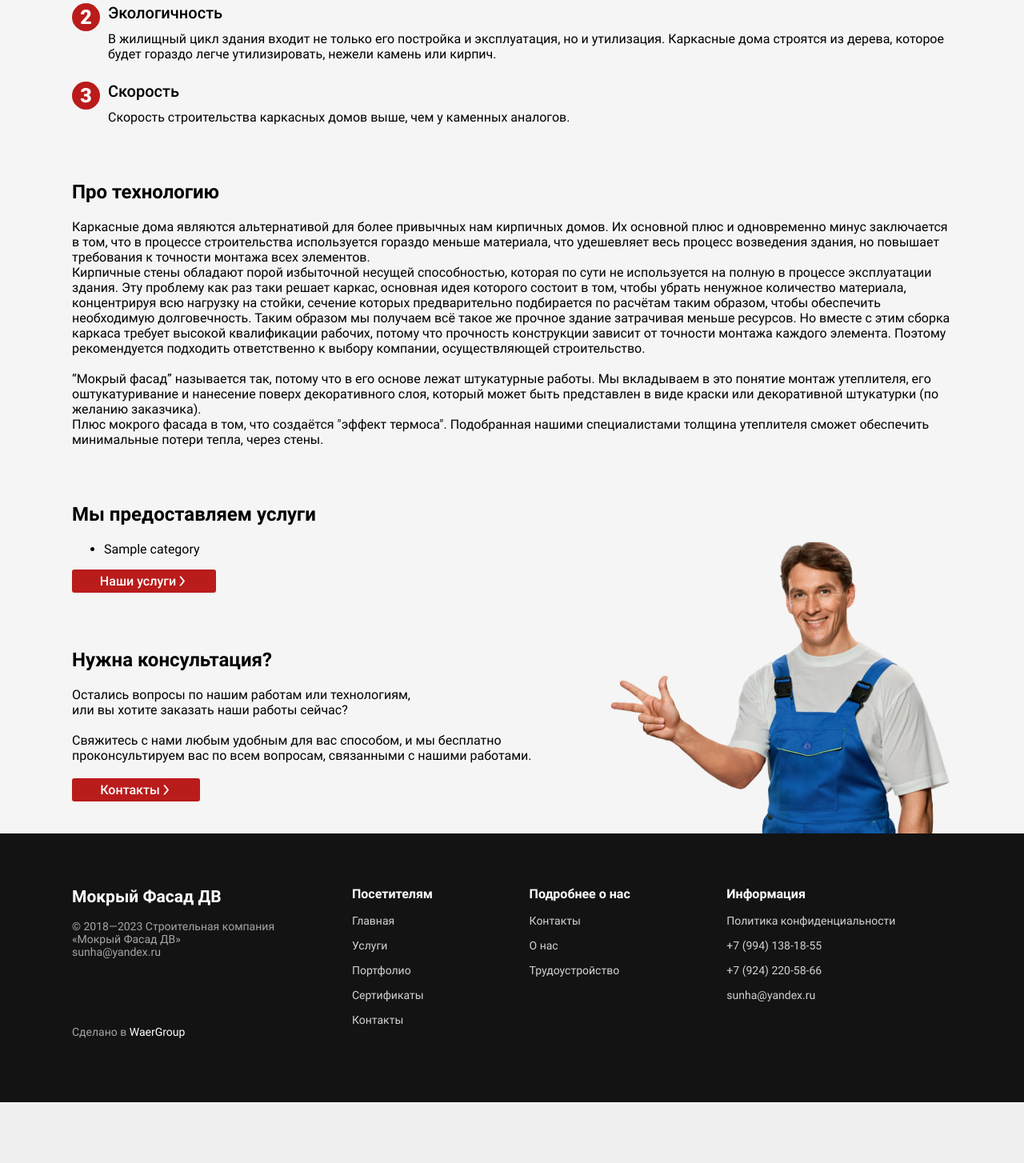
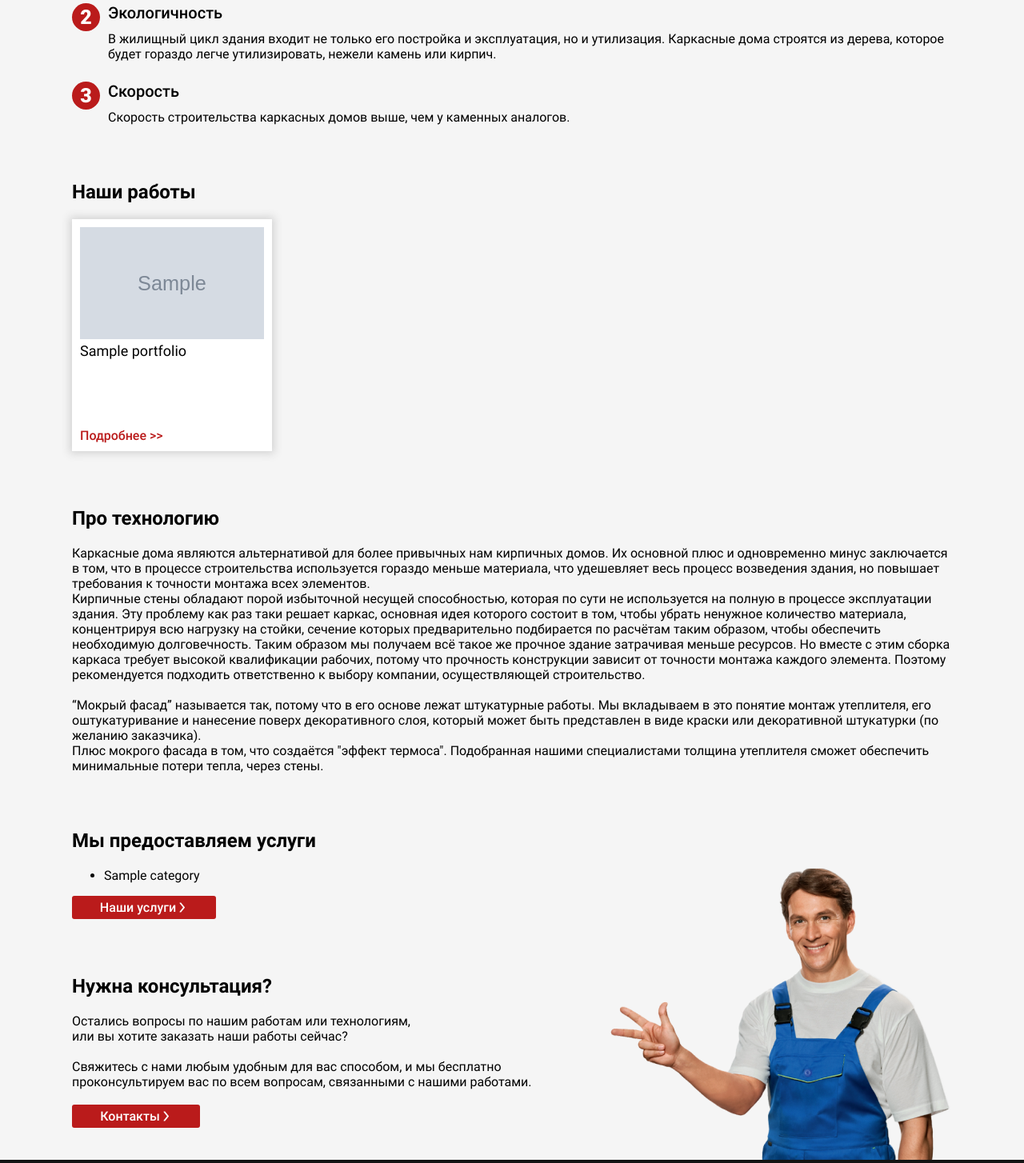
Before and after one commit to TheDronIt/mokriyfasaddv, a Django app: page / in a window 1280 px wide. Shown: the part 712-2166 px from the top of the page at 80% size. Before the commit the page ends 2090 px from the top, so only its background shows below. Run offline with Django 4.2, Linux system fonts and the light colour scheme; tables that the repository leaves empty hold one stand-in row (values such as "Sample post"); grey boxes marked "Sample" are stand-in pictures; some libraries are stand-ins or nearby versions.

Commit message:
0502231501

```diff
--- a/web/templates/page/index.html
+++ b/web/templates/page/index.html
@@ -40,6 +40,7 @@
 			</div>
 		</section>
 
+
 		<section class="section">
 			<h2 class="section_title">Преимущества нашего метода</h2>
 			<div class="advantage_card">
@@ -62,7 +63,21 @@
 			</div>
 		</section>
 
-		<!-- ДОБАВИТЬ НАШИ РАБОТЫ -->
+		<section class="section">
+			<h2 class="section_title">Наши работы</h2>
+			<div class="card_container">
+					{% for Portfolio in Portfolios %}
+						<a href="/portfolio/{{Portfolio.id}}" class="card">
+							<img src="{{Portfolio.Image.url}}">
+							<span class="card_title">
+								{{Portfolio.Name}}
+							</span>
+							<span class="text_button">Подробнее >></span>
+						</a>
+					{% endfor %}
+				</div>
+			</div>
+		</section>
 
 		<section class="section">
 			<h2 class="section_title">Про технологию</h2>
--- a/web/views.py
+++ b/web/views.py
@@ -5,8 +5,10 @@ from .models import *
 
 def index__page(request):
 	category = Category.objects.filter(Visibility="Отображать")
+	portfolios = Portfolio.objects.filter(Visibility="Отображать")[:8]
 	data = {
-		"Categorys": category
+		"Categorys": category,
+		"Portfolios": portfolios
 	}
 	return render(request, 'page/index.html', data)
 
```
